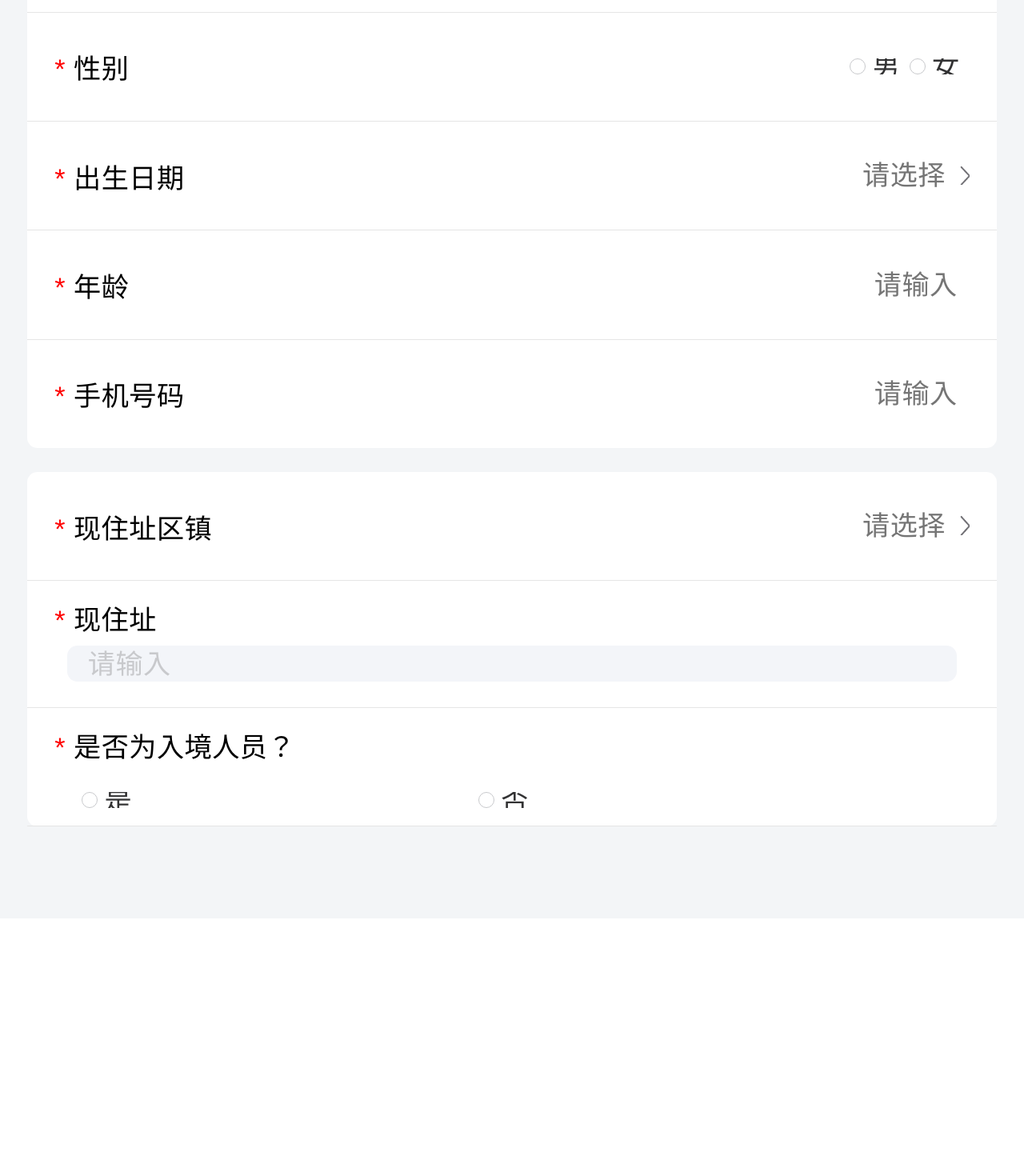
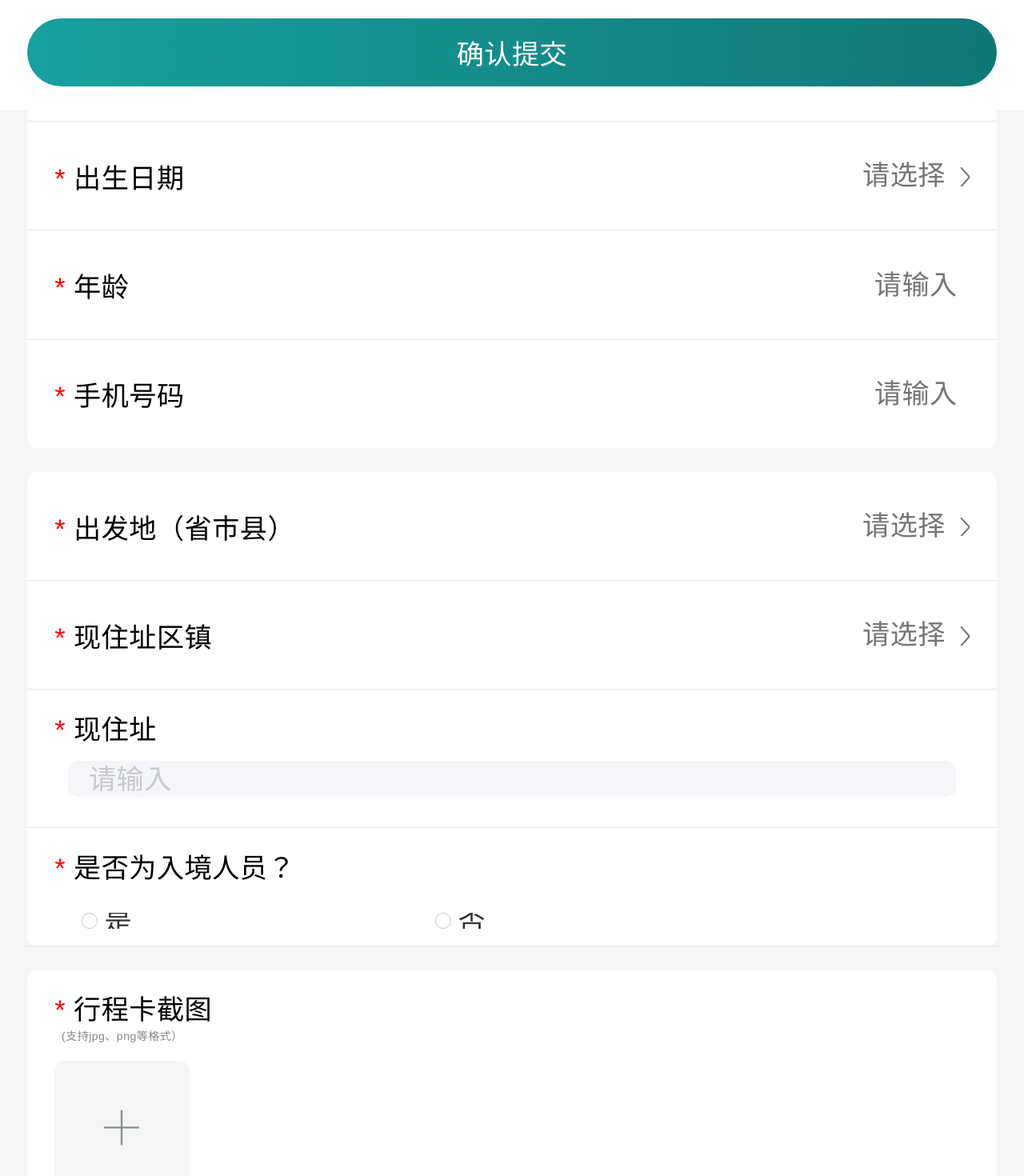
Before and after one commit to clouddawn/hello-world, a Vue app: page /Form in a window 1280 px wide. Shown: the part 662-2132 px from the top of the page at 80% size. Before the commit the page ends 1810 px from the top, so only its background shows below. Built offline with nearby package versions, Linux system fonts and the light colour scheme.

Commit message:
表单页加入上传图片

```diff
--- a/package.json
+++ b/package.json
@@ -8,6 +8,7 @@
     "lint": "vue-cli-service lint"
   },
   "dependencies": {
+    "@vant/area-data": "^1.2.3",
     "axios": "^0.24.0",
     "core-js": "^3.6.5",
     "dayjs": "^1.11.0",
--- a/src/examples/Form/Form.js
+++ b/src/examples/Form/Form.js
@@ -3,8 +3,12 @@ import {RadioGroup, Radio} from "vant";
 import {DatetimePicker} from "vant";
 import dayjs from "dayjs";
 import qs from "qs";
-import { Field } from 'vant';
+import {Field} from "vant";
+import doImg from "@/general/doImg";
+import {Area} from "vant";
+import {areaList} from "@vant/area-data";
 
+Vue.use(Area);
 Vue.use(Field);
 Vue.use(DatetimePicker);
 Vue.use(Radio);
@@ -21,7 +25,10 @@ export default {
 			currentDate: new Date(2000, 0, 1),
 			birthDatePicker: false, // 出生日期选择器
 			townPicker: false, // 区镇选择器
+			departurePicker: false, // 省市县选择器
 			townColumns: [],
+			fileList: [],
+			areaList,
 			form: { // 表单提交参数
 				name: "",
 				certificate: "",
@@ -31,8 +38,10 @@ export default {
 				age: "",
 				phone: "",
 				town: "",
-        address:"",
-        entrant:"", // 入境人员
+				address: "",
+				entrant: "", // 入境人员
+				tripImg: "", // 行程卡截图
+				departure: "", // 出发地
 			},
 		};
 	},
@@ -78,6 +87,21 @@ export default {
 		townConfirm(value) {
 			this.form.town = value;
 			this.townPicker = false;
+		},
+		// 省市县选择确认
+		departureConfirm(value) {
+			let area = "";
+			area = value[0].name + "-" + value[1].name + "-" + value[2].name;
+			this.form.departure = area;
+			this.departurePicker = false;
+		},
+		// 上传文件
+		async afterRead(file) {
+			let newFile = await doImg.compress(file.file, 500);
+			this.form.tripImg = newFile.compressFile;
+		},
+		submit() {
+
 		}
 	}
 };
--- a/src/examples/Form/Form.scss
+++ b/src/examples/Form/Form.scss
@@ -1,6 +1,6 @@
 main {
   min-height: 100vh;
-  padding: 12.6rem 1.6rem 4rem;
+  padding: 12.6rem 1.6rem 8.8rem;
   background: #f3f5f7 url("~@/assets/examples/topImg.png") no-repeat top;
   background-size: contain;
 
@@ -24,6 +24,12 @@ main {
       }
 
       .right {
+        display: flex;
+        align-items: center;
+        justify-content: flex-end;
+        span {
+          text-align: right;
+        }
         input {
           border: none;
           text-align: right;
@@ -48,9 +54,16 @@ main {
         .red {
           color: red;
         }
+        .tip {
+          font-size: 14px;
+          color: #878787;
+          margin-bottom: 1rem;
+        }
       }
       .bottom {
-        //outline: 1px solid red;
+        ::v-deep .van-field {
+          padding: 0.8rem;
+        }
         ::v-deep textarea {
           border: none;
           border-radius: 0.6rem;
@@ -60,10 +73,27 @@ main {
         ::v-deep .van-radio-group {
           padding: 1.6rem 1.6rem 0;
           .van-radio {
-            width: 45%;
+            width: 40%;
           }
         }
       }
     }
   }
+  #submit1 {
+    position: fixed;
+    bottom: 0;
+    left: 0;
+    background-color: white;
+    width: 100%;
+    padding: 1.4rem 1.6rem;
+    button {
+      color: white;
+      background: linear-gradient(90deg, #19A0A0 0%, #0F7876 100%);
+      border-radius: 2.2rem;
+      border: none;
+      width: 100%;
+      height: 4rem;
+      font-size: 1.6rem;
+    }
+  }
 }
--- a/src/examples/Form/Form.vue
+++ b/src/examples/Form/Form.vue
@@ -88,6 +88,16 @@
       </div>
     </section>
     <section>
+      <div class="oneLine" @click="departurePicker = true">
+        <div class="left">
+          <span class="red">*</span> 出发地（省市县）
+        </div>
+        <div class="right" style="width: 50%">
+          <input v-if="!form.departure" type="text" placeholder="请选择" style="width: 80%" readonly v-model="form.departure">
+          <span v-if="form.departure">{{form.departure}}</span>
+          <img class="rightImg" src="@/assets/examples/arrowRight.png" alt="">
+        </div>
+      </div>
       <div class="oneLine" @click="townPicker = true">
         <div class="left">
           <span class="red">*</span> 现住址区镇
@@ -135,6 +145,36 @@
         />
       </van-popup>
     </section>
+    <section>
+      <div class="twoLines">
+        <div class="top">
+          <span class="red">*</span> 行程卡截图
+          <div class="tip">&nbsp;&nbsp;(支持jpg、png等格式）</div>
+        </div>
+        <div class="bottom">
+          <van-uploader
+              :after-read="afterRead"
+              v-model="fileList"
+              multiple
+              :max-count="1"
+          >
+            <img style="width: 7.9rem" src="@/assets/examples/upload.png" alt="">
+          </van-uploader>
+        </div>
+      </div>
+<!--      省市县选择器-->
+      <van-popup v-model="departurePicker" round position="bottom">
+        <van-area
+            title="标题"
+            :area-list="areaList"
+            @cancel="departurePicker = false"
+            @confirm="departureConfirm"
+        />
+      </van-popup>
+    </section>
+    <div id="submit1">
+      <button @click="submit">确认提交</button>
+    </div>
   </main>
 </template>
 
```
Also changed, not shown: src/assets/examples/upload.png (added), 1 other file (tests, documents, lock files or other folders). Lines whose indentation alone changed are shown as unchanged.
